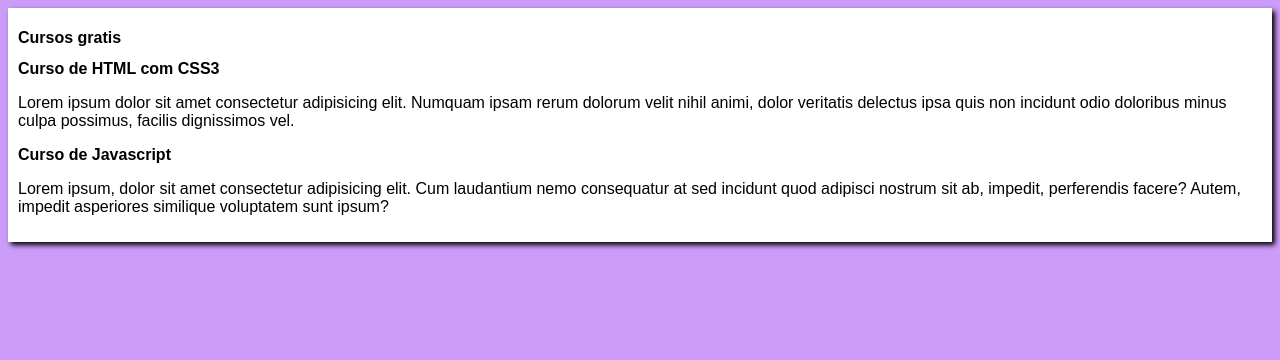
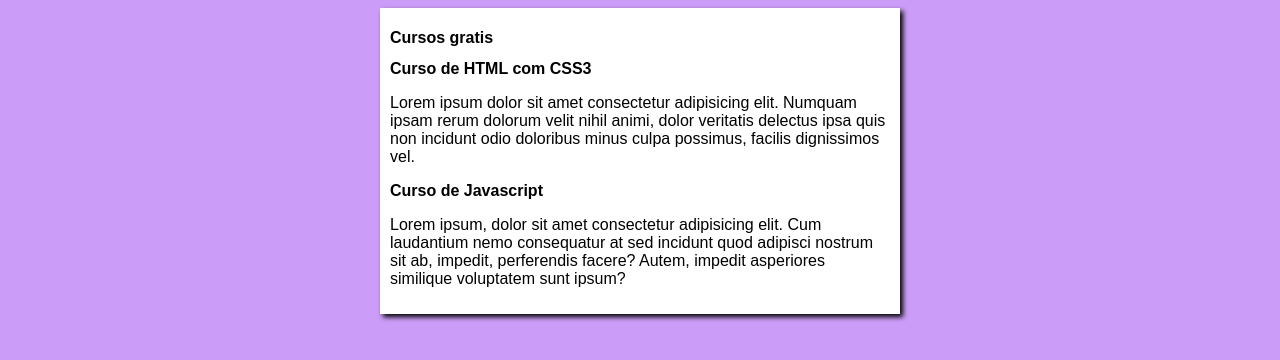
Before and after one commit to Jefferson-Marcelo/projeto-site, a plain HTML site: page index.html in a window 1280 px wide. Drawn offline with Linux system fonts and the light colour scheme.

Commit message:
Mudei o style do css

```diff
--- a/estilos/style.css
+++ b/estilos/style.css
@@ -9,7 +9,7 @@ body{
 
 main {
     background-color: white;
-    white-space: 500px;
+    width: 500px;
     margin: auto;
     padding: 10px;
     box-shadow: 3px 3px 5px rgb(0, 0, 0.473);
```
